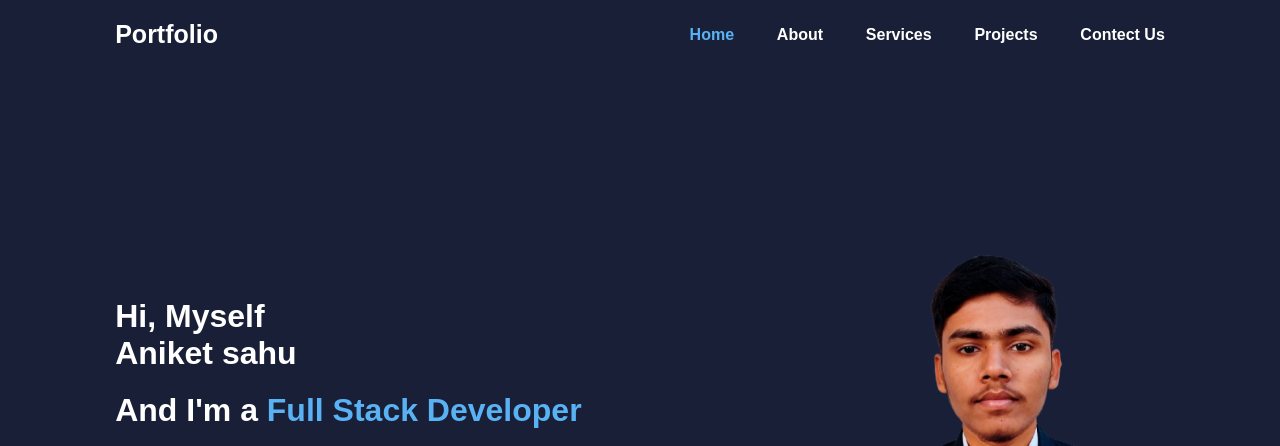
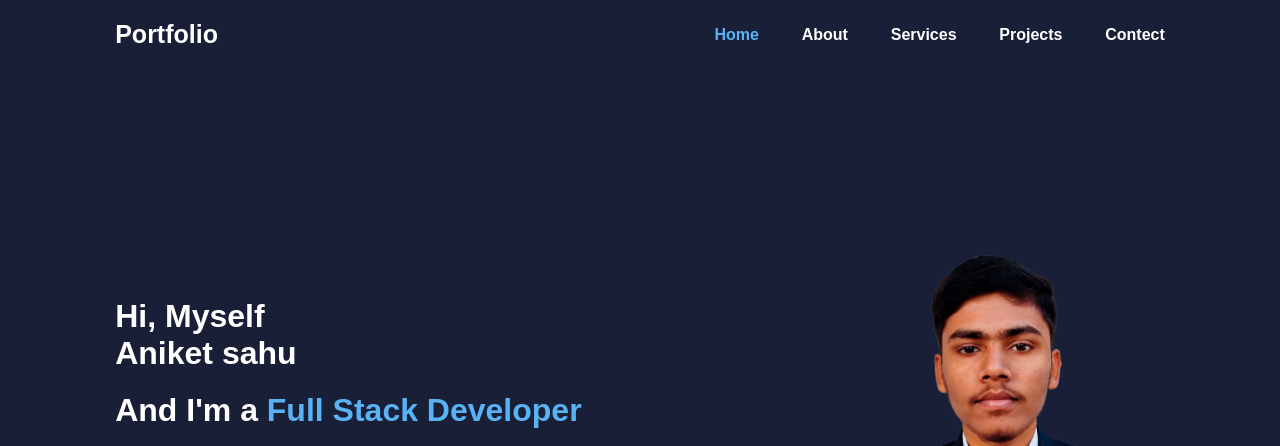
Before and after one commit to aniketsahu005/Portfolio, a plain HTML site: page index.html in a window 1280 px wide. Shown: the top 446 px of the page. Drawn offline with Linux system fonts and the light colour scheme.

Commit message:
Update index.html

```diff
--- a/index.html
+++ b/index.html
@@ -26,7 +26,7 @@
       <a href="#about">About</a>
       <a href="#services">Services</a>
       <a href="#projects">Projects</a>
-      <a href="#contect">Contect Us</a>
+      <a href="#contect">Contect</a>
     </nav>
   </header>
 
```
